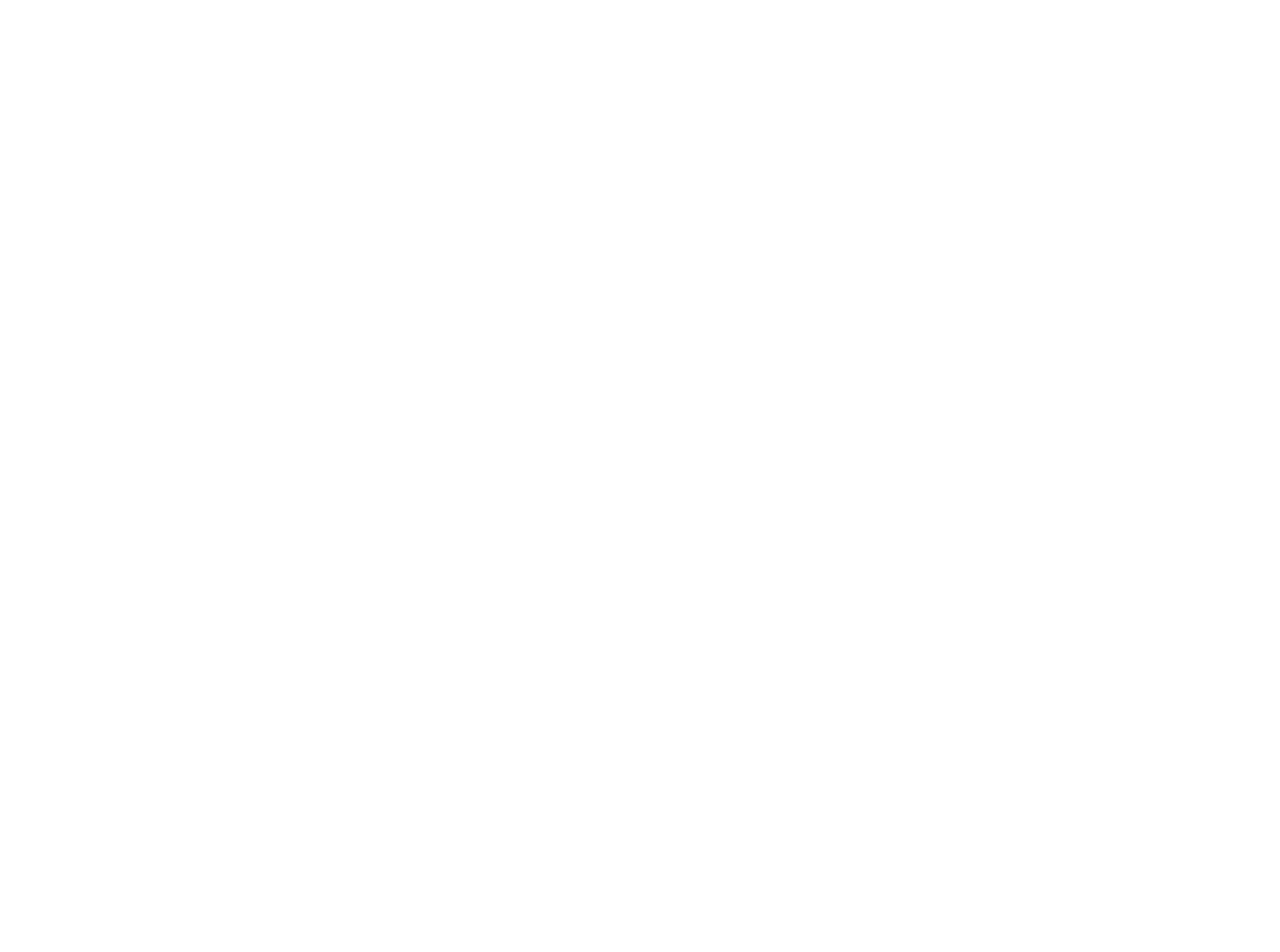
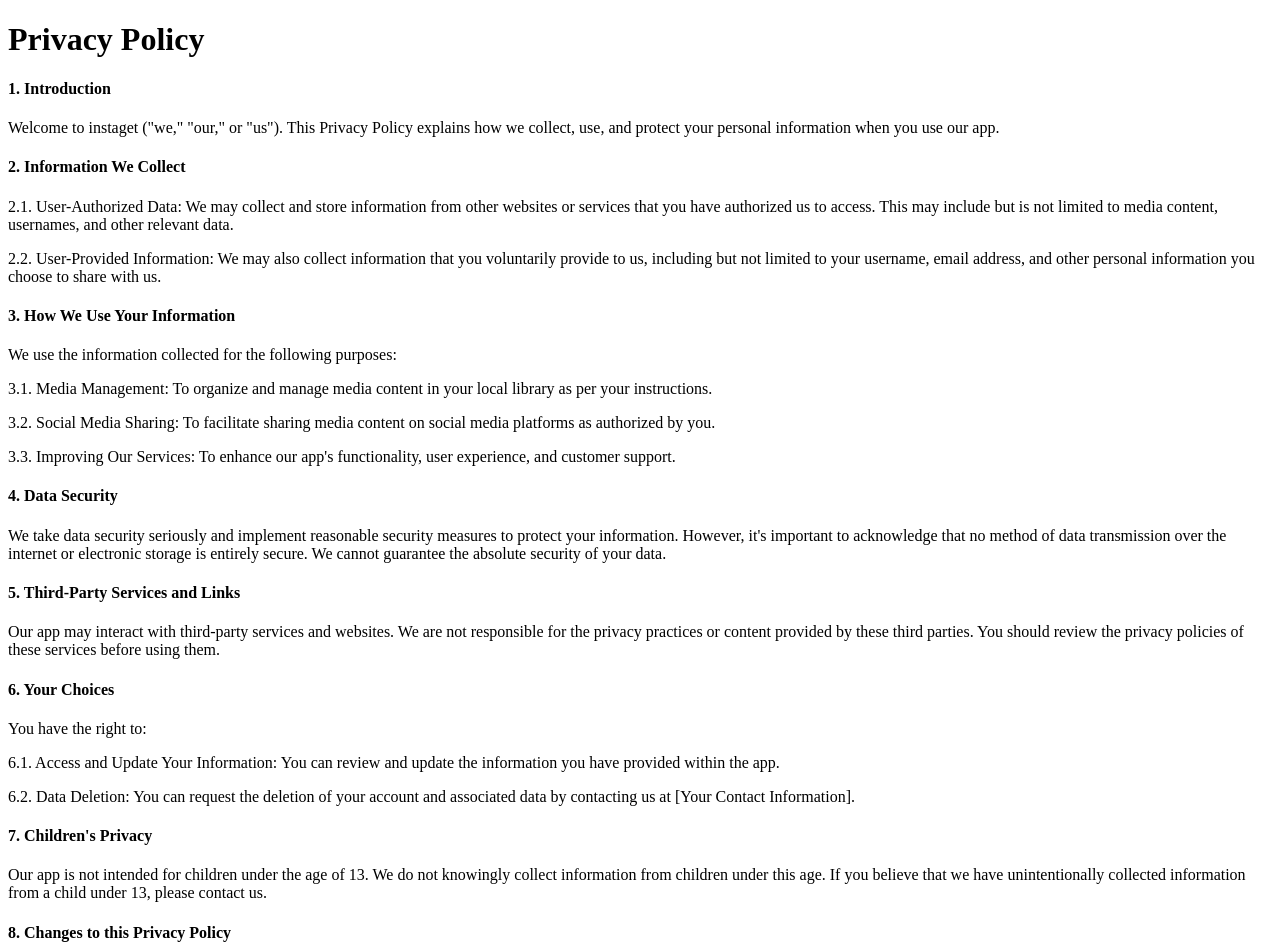
Before and after one commit to teamhomedev/homedev_web, a React app: page /privacy-policy in a window 1280 px wide. Before the commit this address had no page. Shown: the top 952 px of the page. Before the commit the page ends 800 px from the top, so only its background shows below. Built offline with nearby package versions, Linux system fonts and the light colour scheme.

Commit message:
feat: add privacy policy

```diff
--- a/src/App.tsx
+++ b/src/App.tsx
@@ -2,6 +2,7 @@
 import {BrowserRouter, Routes, Route, useNavigate} from 'react-router-dom';
 import {Home} from "./page/Home";
 import {Auth} from "./page/Auth";
+import {PrivacyPolicy} from "./page/PrivacyPolicy";
 
 export function App() {
     return (
@@ -9,6 +10,7 @@
             <AppShell>
                 <Routes>
                     <Route path="/" element={<Home />} />
+                    <Route path="/privacy-policy" element={<PrivacyPolicy />} />
 
                     <Route path="/auth/instaget" element={<Auth />} />
                 </Routes>
--- /dev/null
+++ b/src/page/PrivacyPolicy.tsx
@@ -0,0 +1,47 @@
+import React, {Fragment} from "react";
+
+export function PrivacyPolicy() {
+
+    return (
+        <Fragment>
+            <h1>Privacy Policy</h1>
+
+            <h4>1. Introduction</h4>
+            <p>Welcome to instaget ("we," "our," or "us"). This Privacy Policy explains how we collect, use, and protect your personal information when you use our app.</p>
+
+            <h4>2. Information We Collect</h4>
+            <p>2.1. User-Authorized Data: We may collect and store information from other websites or services that you have authorized us to access. This may include but is not limited to media content, usernames, and other relevant data.</p>
+            <p>2.2. User-Provided Information: We may also collect information that you voluntarily provide to us, including but not limited to your username, email address, and other personal information you choose to share with us.</p>
+
+            <h4>3. How We Use Your Information</h4>
+            <p>We use the information collected for the following purposes:</p>
+            <p>3.1. Media Management: To organize and manage media content in your local library as per your instructions.</p>
+            <p>3.2. Social Media Sharing: To facilitate sharing media content on social media platforms as authorized by you.</p>
+            <p>3.3. Improving Our Services: To enhance our app's functionality, user experience, and customer support.</p>
+
+            <h4>4. Data Security</h4>
+            <p>We take data security seriously and implement reasonable security measures to protect your information. However, it's important to acknowledge that no method of data transmission over the internet or electronic storage is entirely secure. We cannot guarantee the absolute security of your data.</p>
+
+            <h4>5. Third-Party Services and Links</h4>
+            <p>Our app may interact with third-party services and websites. We are not responsible for the privacy practices or content provided by these third parties. You should review the privacy policies of these services before using them.</p>
+
+            <h4>6. Your Choices</h4>
+            <p>You have the right to:</p>
+            <p>6.1. Access and Update Your Information: You can review and update the information you have provided within the app.</p>
+            <p>6.2. Data Deletion: You can request the deletion of your account and associated data by contacting us at [Your Contact Information].</p>
+
+            <h4>7. Children's Privacy</h4>
+            <p>Our app is not intended for children under the age of 13. We do not knowingly collect information from children under this age. If you believe that we have unintentionally collected information from a child under 13, please contact us.</p>
+
+            <h4>8. Changes to this Privacy Policy</h4>
+            <p>We may update this Privacy Policy as necessary to reflect changes in our practices or legal requirements. We will notify you of any material changes through the app or by other means.</p>
+
+            <h4>9. Contact Us</h4>
+            <p>If you have any questions or concerns regarding this Privacy Policy, please contact us at [Your Contact Information].</p>
+
+            <p>&nbsp;</p>
+
+            <p>By using instaget, you consent to the practices described in this Privacy Policy.</p>
+        </Fragment>
+    )
+}
```
Also changed, not shown: 2 other files (tests, documents, lock files or other folders).
